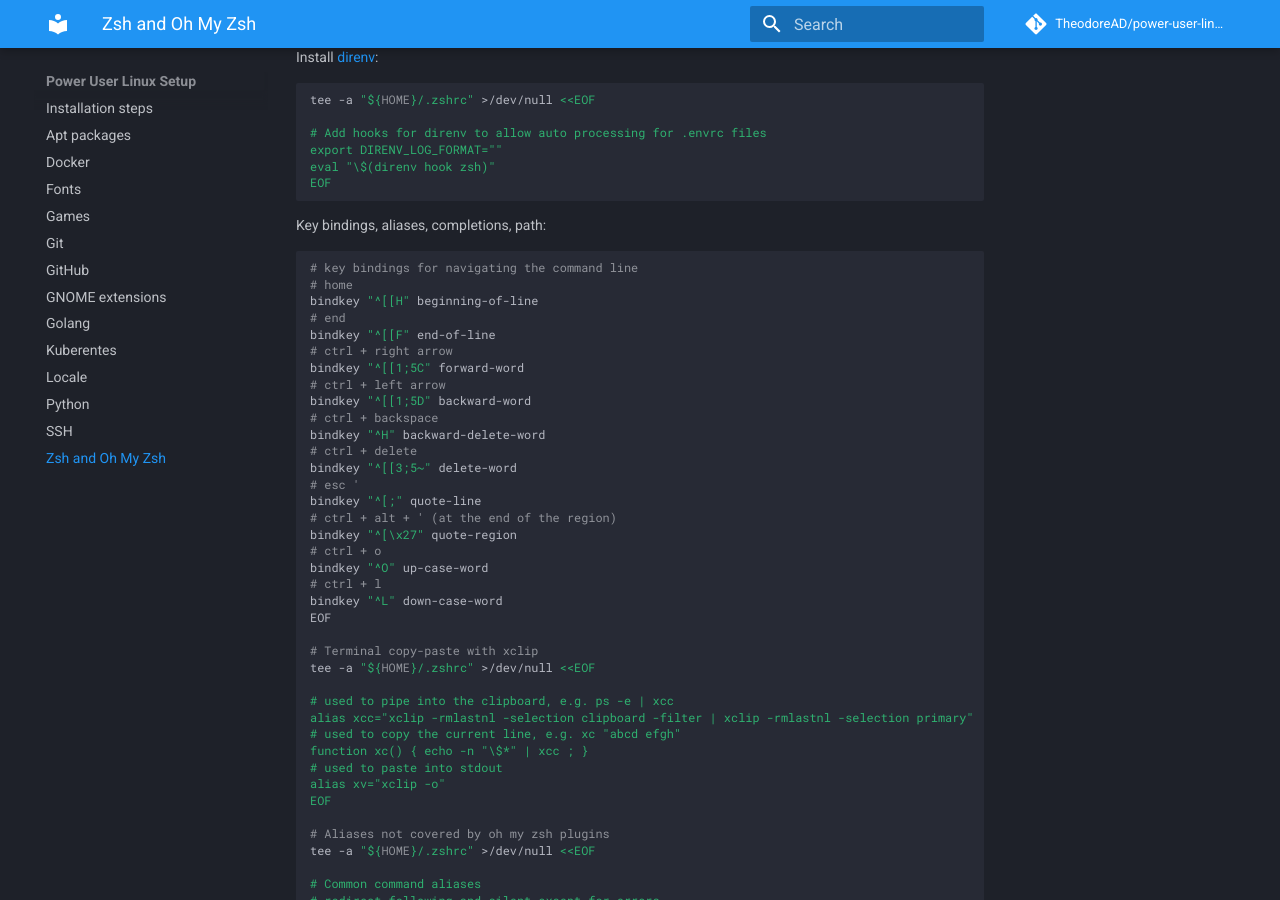
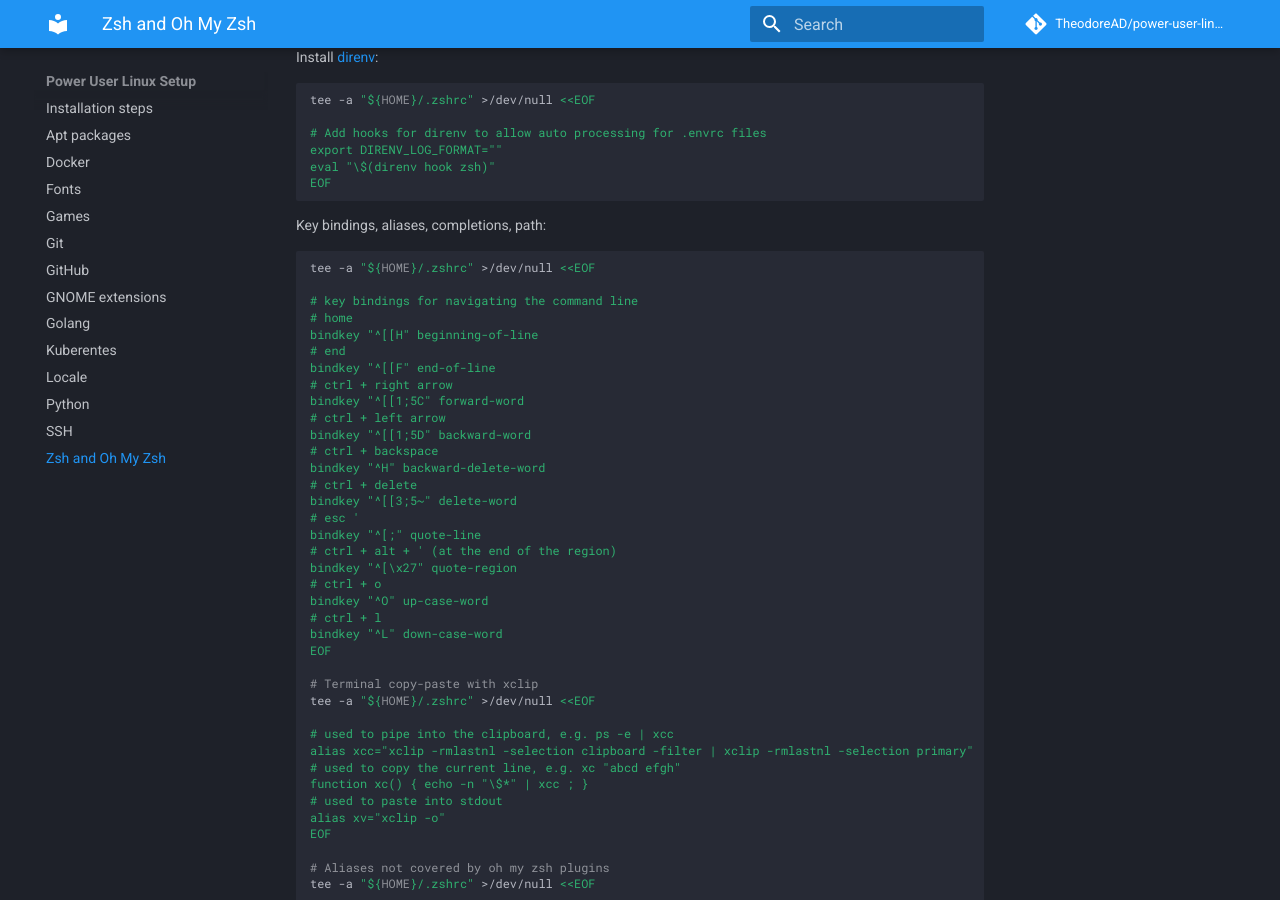
Before and after one commit to TheodoreAD/power-user-linux-setup, an MkDocs documentation site: the page built from docs/zsh.md, in a window 1280 px wide and 900 px high, scrolled down 1656 px. Built offline with MkDocs 1.6.1 and Material for MkDocs 9.7.7, drawn with Linux system fonts in a browser that asks for light colours; comment, search, counter and statistics services are not loaded.

Commit message:
fixup! Initial version

````diff
--- a/docs/zsh.md
+++ b/docs/zsh.md
@@ -52,7 +52,6 @@
 sed -i \
   "s/plugins=(git)/${ZSH_PLUGINS}/" \
   "${HOME}/.zshrc"
-
 ```
 
 !!! TODO
@@ -106,6 +105,8 @@
 Key bindings, aliases, completions, path:
 
 ```shell
+tee -a "${HOME}/.zshrc" >/dev/null <<EOF
+
 # key bindings for navigating the command line
 # home
 bindkey "^[[H" beginning-of-line
````
